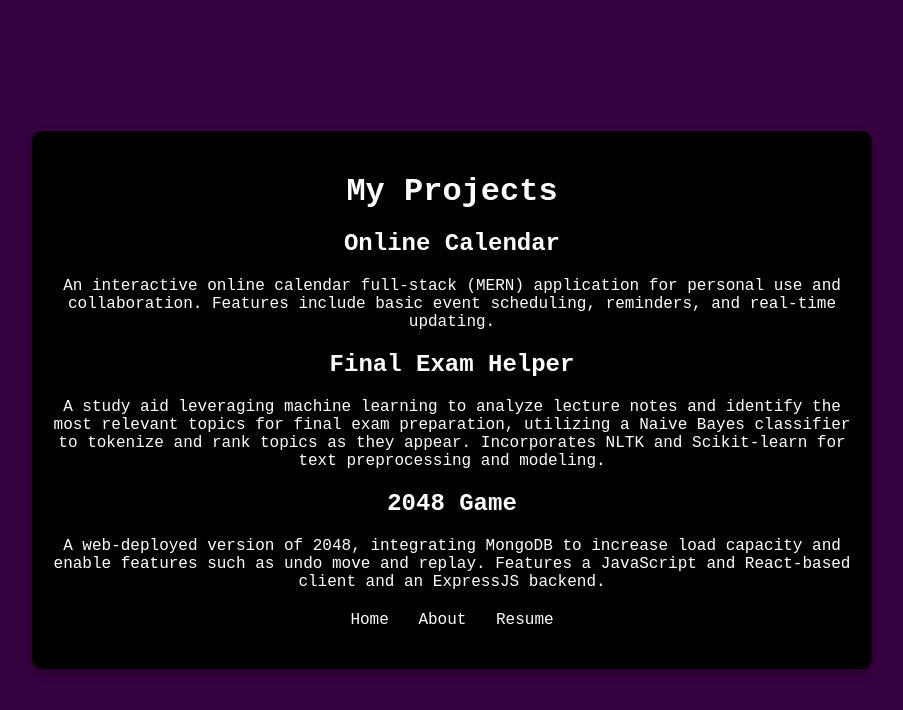
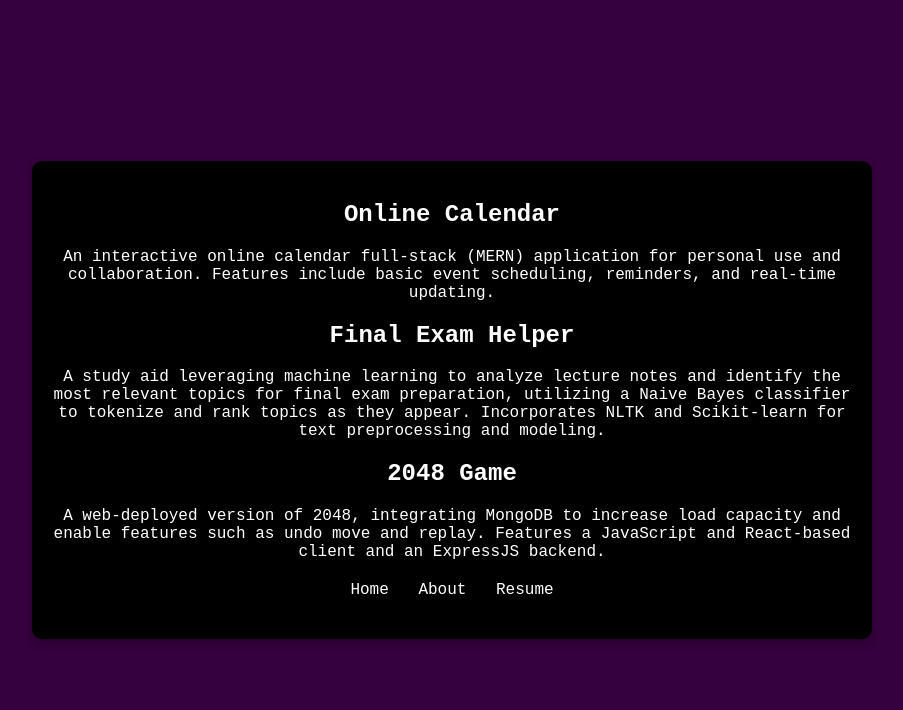
Before and after one commit to daniel68045/dpupke10.github.io, a plain HTML site: page projects.html in a window 1280 px wide. Shown: the whole page, without its empty margins (188-1091 px from the left). Drawn offline with Linux system fonts and the light colour scheme.

Commit message:
Fixed formatting

```diff
--- a/projects.html
+++ b/projects.html
@@ -9,8 +9,6 @@
   <body>
     <div class="content-wrapper">
       <div class="content">
-        <h1>My Projects</h1>
-
         <section class="projects">
           <article class="project">
             <h2>Online Calendar</h2>
@@ -49,6 +47,5 @@
           <a href="resume.html">Resume</a>
         </nav>
       </div>
-    </div>
   </body>
 </html>
```
